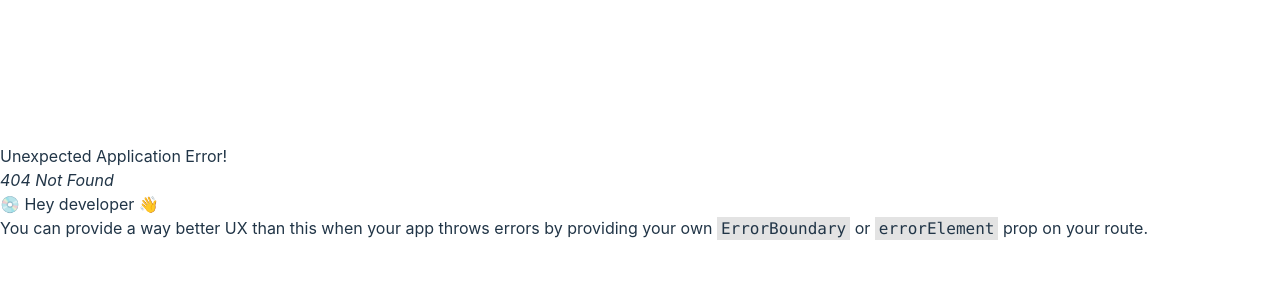
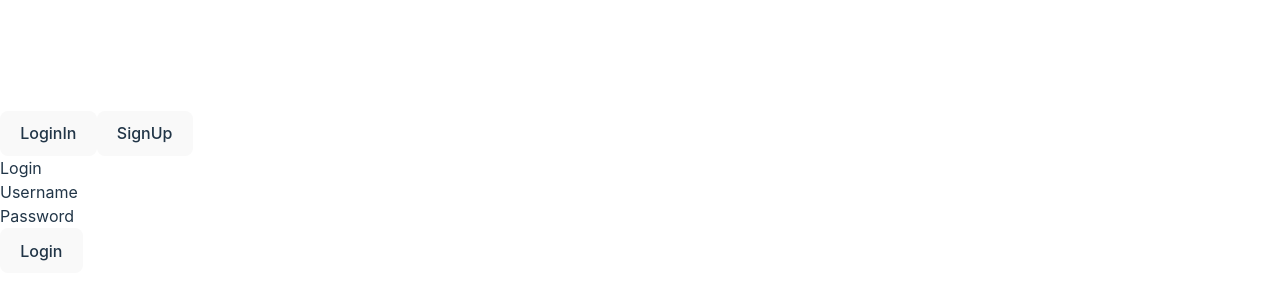
Before and after one commit to AkhilR121/spring_security_user_auth, a React (Vite) app in the folder frontend/: page /login in a window 1280 px wide. Before the commit this address had no page. Shown: the part 208-508 px from the top of the page. Built offline with nearby package versions, Linux system fonts and the light colour scheme.

Commit message:
Add header and footer to RootLayout, implement AuthPage toggle between Login and SignUp, and add /login route

```diff
--- a/frontend/src/Layouts/RootLayout.tsx
+++ b/frontend/src/Layouts/RootLayout.tsx
@@ -3,7 +3,9 @@ import { Outlet } from 'react-router-dom'
 export function RootLayout() {
   return (
     <div>
+      <header>He</header>
       <Outlet />
+      <footer>Foo</footer>
     </div>
   )
 }
--- a/frontend/src/pages/AuthPage.tsx
+++ b/frontend/src/pages/AuthPage.tsx
@@ -1,12 +1,19 @@
+import { useState } from "react";
 import { Login } from "../components/Login";
 import { SignUp } from "../components/SignIn";
 
-export function AuthPage(){
-    return (
-        <div>
-            <h1>Auth Page</h1>
-            <Login />
-            <SignUp />
-        </div>
-    )
+export function AuthPage() {
+  const [authPage, setAuthPage] = useState<string>("login");
+
+  return (
+    <div>
+      <header>
+        <button onClick={() => setAuthPage('login')}>LoginIn</button>
+        <button onClick={() => setAuthPage('signup')}>SignUp</button>
+      </header>
+      <div>
+        {authPage === 'login' ? <Login /> : <SignUp />}
+      </div>
+    </div>
+  );
 }
```
Also changed, not shown: frontend/src/routes.tsx (+9 -4 lines).
